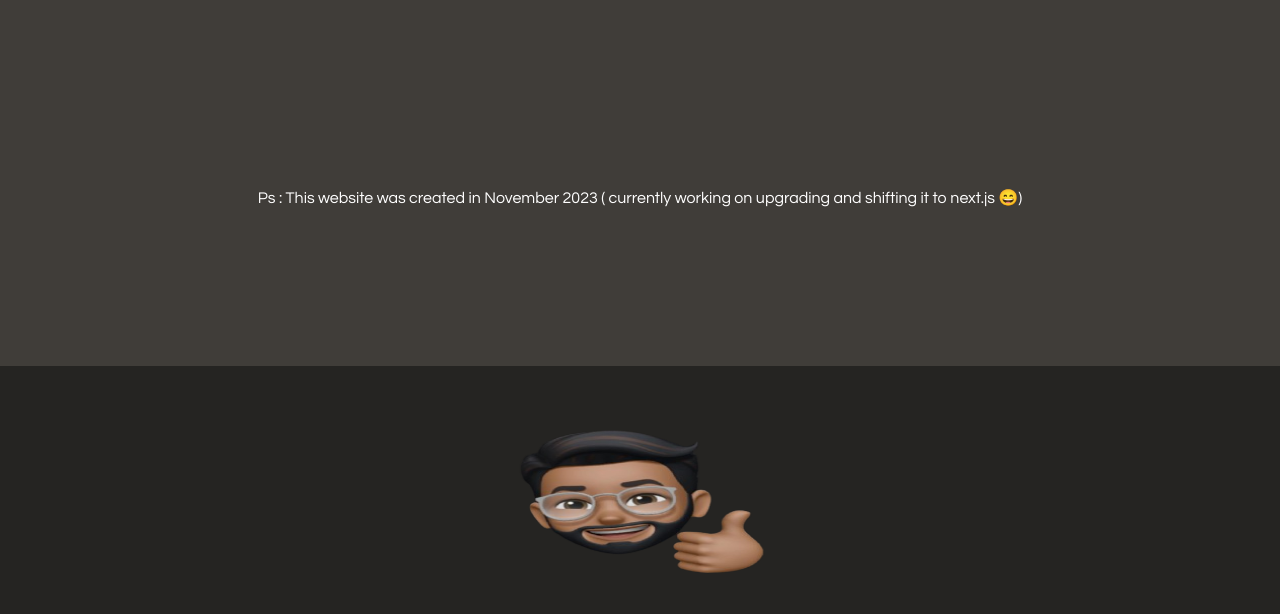
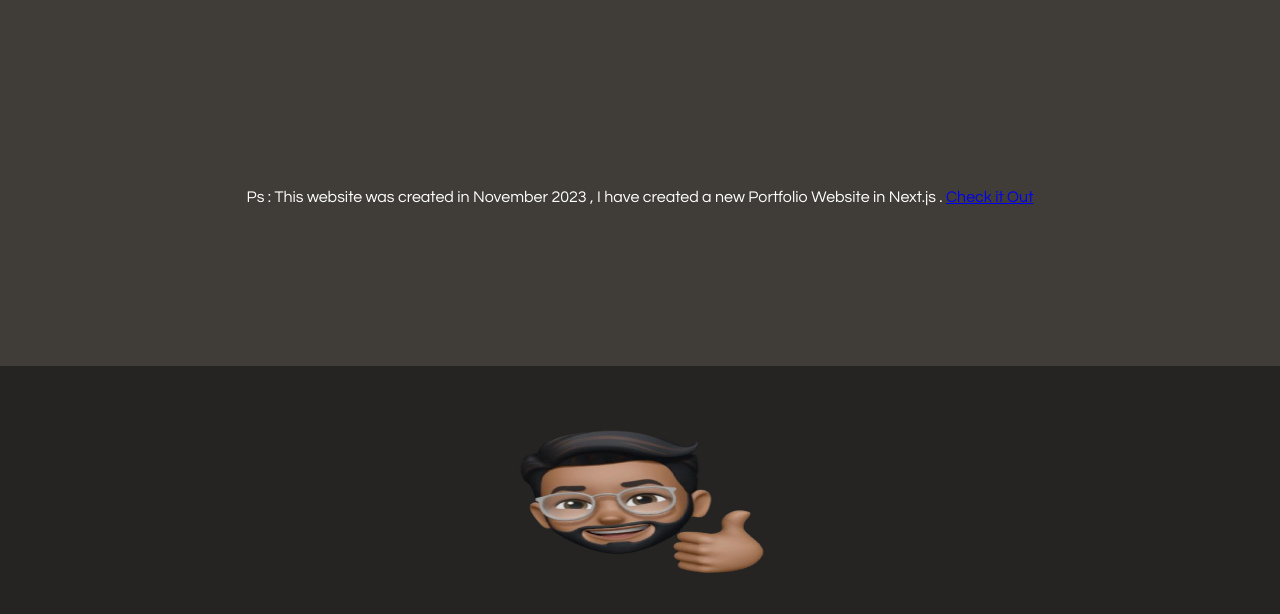
Before and after one commit to anakafeel/anakafeel.github.io, a plain HTML site: page index.html in a window 1280 px wide. Shown: the part 5478-6092 px from the top of the page. Drawn offline with nearby package versions, Linux system fonts and the light colour scheme.

Commit message:
ps update

```diff
--- a/index.html
+++ b/index.html
@@ -195,7 +195,8 @@
       </div>
     </div>
     <div id="ps">
-      Ps : This website was created in November 2023 ( currently working on upgrading and shifting it to next.js &#128516)
+      Ps : This website was created in November 2023 , I have created a new Portfolio Website in Next.js .
+      <a href="https://saimhashmi-nextjsportfolio.vercel.app/">Check it Out </a>
     </div>
   </section>
 
```
